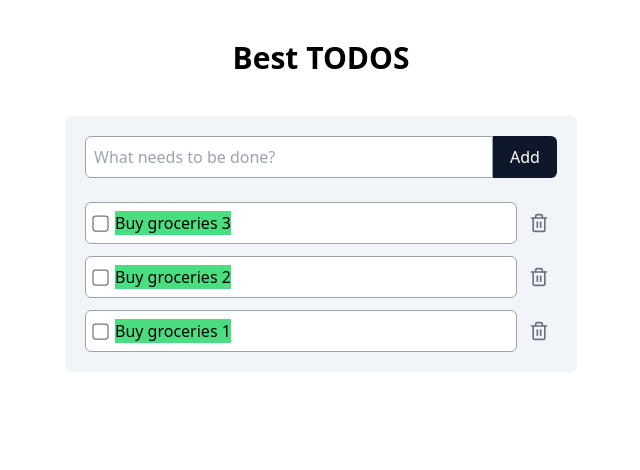
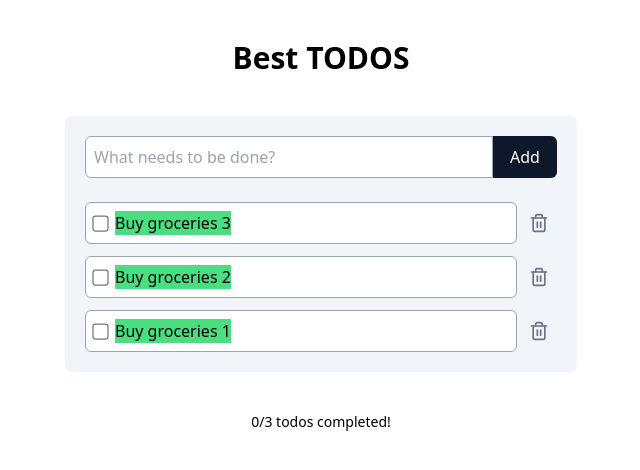
Before and after one commit to Igorth/best-todo, a React (Vite) app: page / in a window 1280 px wide. Shown: the top 470 px of the page, without its empty margins (319-959 px from the left). Built offline with nearby package versions, Linux system fonts and the light colour scheme.

Commit message:
feat: add filter and delete all completed todos

```diff
--- a/src/App.tsx
+++ b/src/App.tsx
@@ -2,6 +2,7 @@
 import { dummyData } from './data/todos';
 import AddTodoForm from './components/AddTodoForm';
 import TodoList from './components/TodoList';
+import TodoSummary from './components/TodoSummary';
 
 function App() {
   const [todos, setTodos] = useState(dummyData);
@@ -15,7 +16,7 @@
   function addTodo(title: string) {
     setTodos(prevTodos => [
       {
-        id: prevTodos.length + 1,
+        id: Date.now(),
         title,
         completed: false,
       },
@@ -25,6 +26,10 @@
 
   function deleteTodo(id: number) {
     setTodos(prevTodos => prevTodos.filter(todo => todo.id !== id));
+  }
+
+  function deleteAllCompleted() {
+    setTodos(prevTodos => prevTodos.filter(todo => !todo.completed));
   }
 
   return (
@@ -38,6 +43,7 @@
           onDelete={deleteTodo}
         />
       </div>
+      <TodoSummary todos={todos} deleteAllCompleted={deleteAllCompleted} />
     </main>
   );
 }
--- /dev/null
+++ b/src/components/TodoSummary.tsx
@@ -0,0 +1,28 @@
+import { Todo } from '../types/todo';
+
+interface TodoSummaryProps {
+  todos: Todo[];
+  deleteAllCompleted: () => void;
+}
+export default function TodoSummary({
+  todos,
+  deleteAllCompleted,
+}: TodoSummaryProps) {
+  const completedTodos = todos.filter(todo => todo.completed);
+
+  return (
+    <div className="text-center space-y-2">
+      <p className="text-sm font-medium">
+        {completedTodos.length}/{todos.length} todos completed!
+      </p>
+      {completedTodos.length > 0 && (
+        <button
+          onClick={deleteAllCompleted}
+          className="p-2 bg-red-500 hover:bg-red-600 text-white rounded-md"
+        >
+          Delete Completed
+        </button>
+      )}
+    </div>
+  );
+}
```
